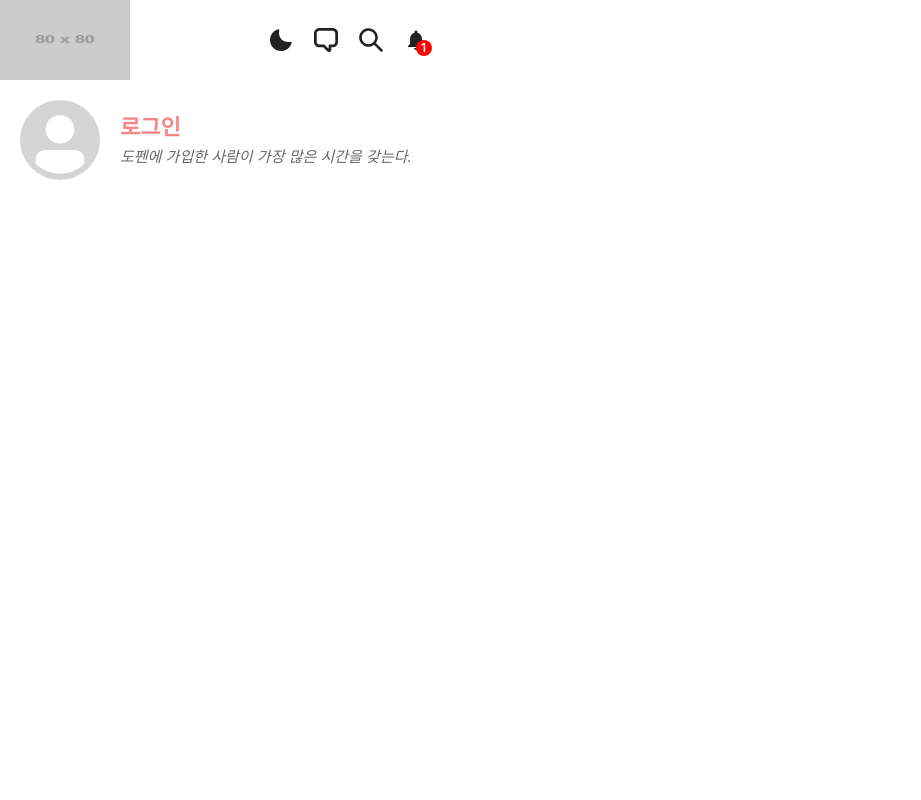
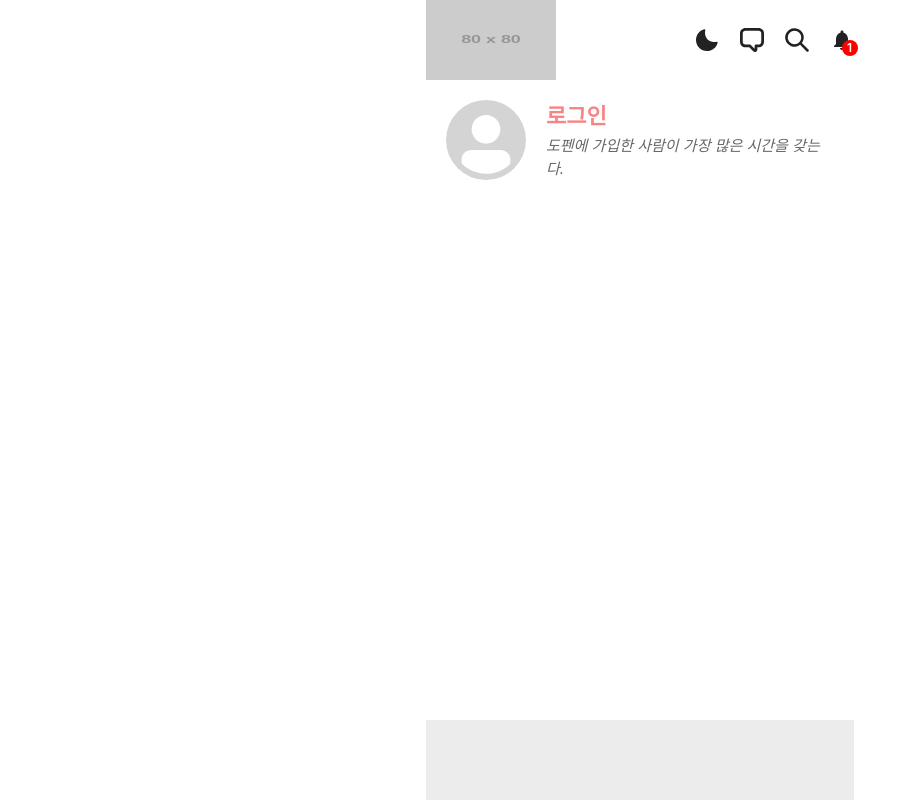
Before and after one commit to prgrms-fe-devcourse/FEDC5_dopen_Hoil, a React (Vite) app: page / in a window 1280 px wide. Shown: the whole page, without its empty margins (0-921 px from the left). Built offline with nearby package versions, Linux system fonts and the light colour scheme.

Commit message:
💄 padding 상수값으로 변경

```diff
--- a/src/pages/MainPage/index.tsx
+++ b/src/pages/MainPage/index.tsx
@@ -1,4 +1,4 @@
-import { defaultWidth } from '@/constants/style';
+import { DEFAULT_WIDTH, DEFAULT_PAGE_PADDING } from '@/constants/style';
 import { Box, Flex } from '@chakra-ui/react';
 import MainHeader from '@/components/MainHeader';
 import GuestProfile from '@/pages/MainPage/GuestProfile';
@@ -13,18 +13,21 @@
     <>
       <Flex
         position="relative"
-        w={defaultWidth}
+        w={DEFAULT_WIDTH}
         height="100vh"
         margin="0 auto"
         direction="column"
       >
         <MainHeader />
-        <Flex p="20px 20px 90px 20px" overflowY="auto">
+        <Flex
+          p={`20px ${DEFAULT_PAGE_PADDING} 90px ${DEFAULT_PAGE_PADDING}`}
+          overflowY="auto"
+        >
           {isLogin ? <LoginProfile /> : <GuestProfile />}
         </Flex>
         {/* 하단 네비게이터 위치 */}
         <Box
-          w={defaultWidth}
+          w={DEFAULT_WIDTH}
           position="absolute"
           bottom="0"
           height="80px"
```
Also changed, not shown: 1 other file (tests, documents, lock files or other folders).
